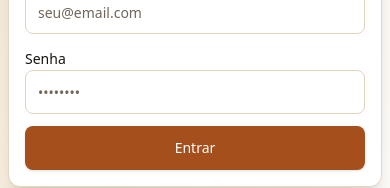
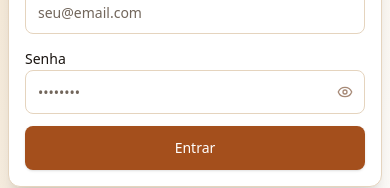
Before and after one commit to alanaraujo-bit/Panelada-Da-Ana, a Next.js app: page /login in a window 390 px wide. Shown: the part 428-616 px from the top of the page. Built offline with nearby package versions, Linux system fonts and the light colour scheme.

Commit message:
feat: adiciona toggle de visualização de senha
- Ícone de olho para mostrar/ocultar senha
- Alternância entre Eye e EyeOff do lucide-react
- Botão posicionado dentro do input de senha
- Responsivo com tamanhos adaptativos

```diff
--- a/app/login/page.tsx
+++ b/app/login/page.tsx
@@ -7,7 +7,7 @@
 import { Input } from '@/components/ui/input';
 import { Label } from '@/components/ui/label';
 import { Card, CardContent, CardDescription, CardHeader, CardTitle } from '@/components/ui/card';
-import { X } from 'lucide-react';
+import { X, Eye, EyeOff } from 'lucide-react';
 
 export default function LoginPage() {
   const router = useRouter();
@@ -18,6 +18,7 @@
   const [error, setError] = useState('');
   const [isHydrated, setIsHydrated] = useState(false);
   const [showLoginForm, setShowLoginForm] = useState(false);
+  const [showPassword, setShowPassword] = useState(false);
 
   // Aguardar hidratação do Zustand
   useEffect(() => {
@@ -238,17 +239,31 @@
                   </div>
                   <div className="space-y-1.5 sm:space-y-2">
                     <Label htmlFor="senha" className="text-sm">Senha</Label>
+                    <div className="relative">
                       <Input
                         id="senha"
                         name="password"
-                      type="password"
+                        type={showPassword ? "text" : "password"}
                         placeholder="••••••••"
                         value={senha}
                         onChange={(e) => setSenha(e.target.value)}
                         required
                         autoComplete="current-password"
-                      className="h-11 sm:h-12 text-sm sm:text-base"
+                        className="h-11 sm:h-12 text-sm sm:text-base pr-10"
                       />
+                      <button
+                        type="button"
+                        className="absolute right-3 top-1/2 -translate-y-1/2 text-primary-brown/60 hover:text-primary-brown transition-colors"
+                        onClick={() => setShowPassword(!showPassword)}
+                        aria-label={showPassword ? "Ocultar senha" : "Mostrar senha"}
+                      >
+                        {showPassword ? (
+                          <EyeOff className="w-4 h-4 sm:w-5 sm:h-5" />
+                        ) : (
+                          <Eye className="w-4 h-4 sm:w-5 sm:h-5" />
+                        )}
+                      </button>
+                    </div>
                   </div>
                   {error && (
                     <div className="p-2.5 sm:p-3 text-xs sm:text-sm text-red-600 bg-red-50 rounded-md border border-red-200">
```
Lines whose indentation alone changed are shown as unchanged.
